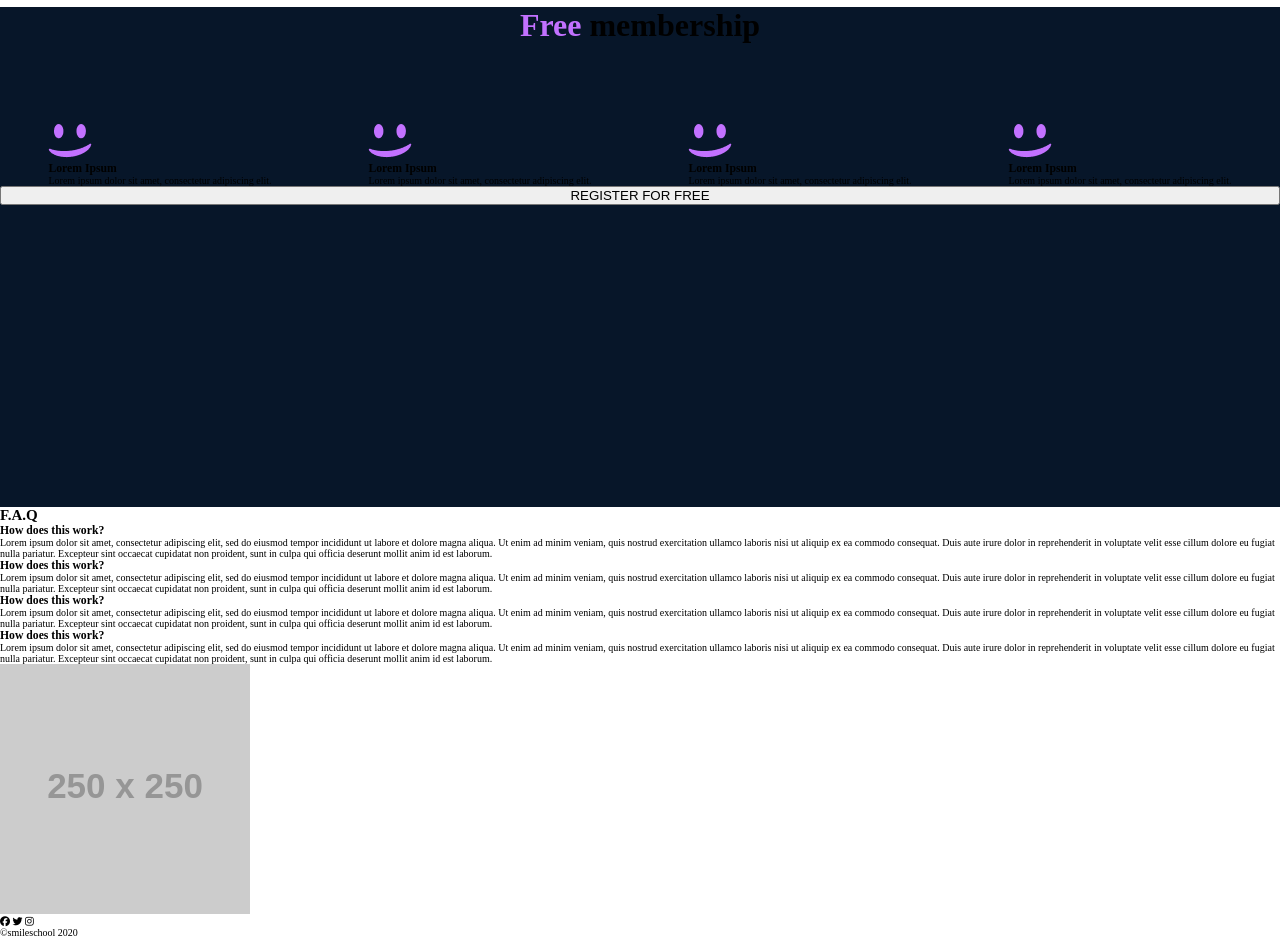
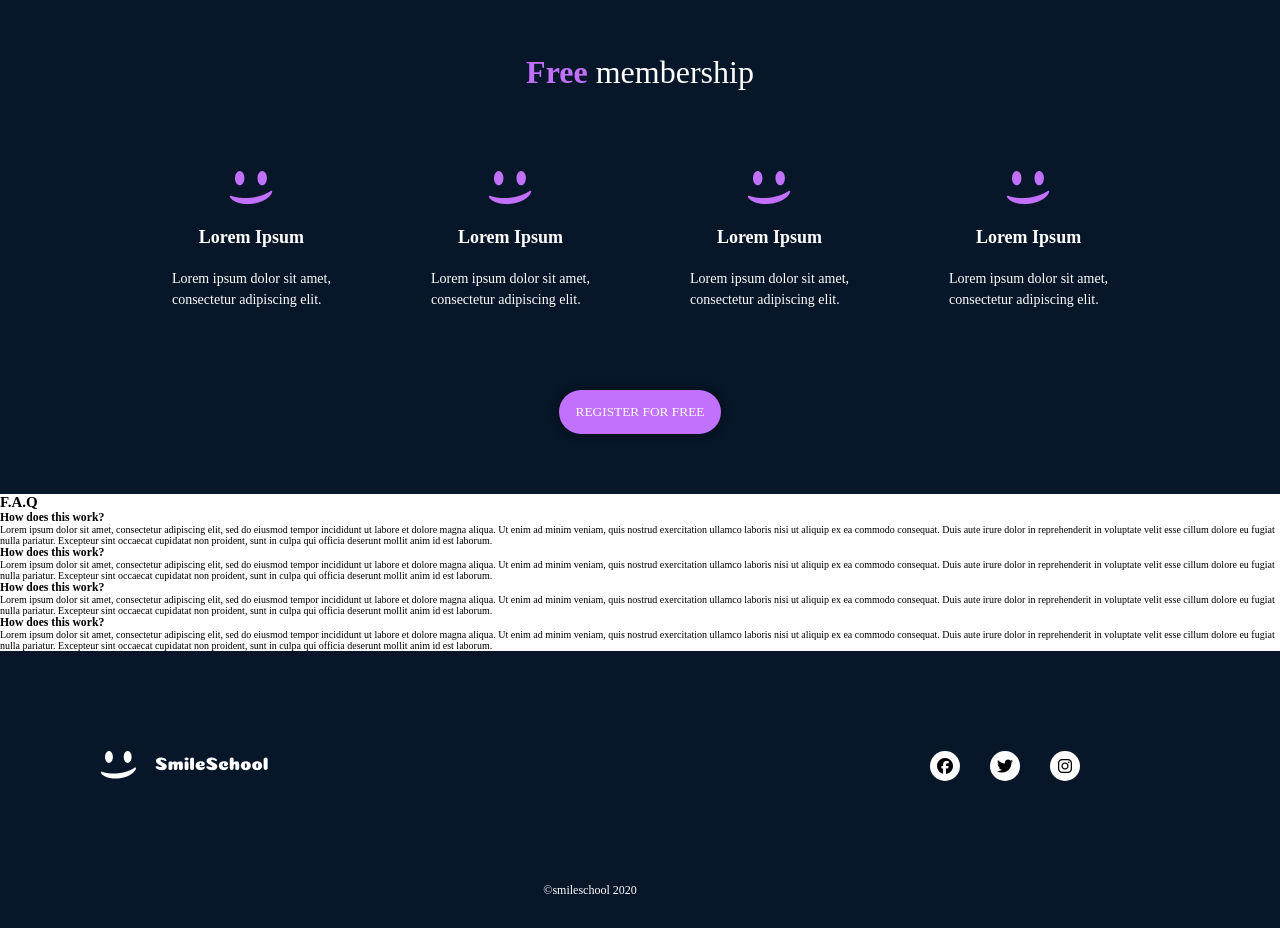
Before and after one commit to JohnKelvin-M/alx_html_css, a plain HTML site: page css_advanced/index.html in a window 1280 px wide. Shown: the part 2100-3038 px from the top of the page. Drawn offline with Linux system fonts and the light colour scheme; placeholder pictures from the web are drawn by us.

Commit message:
add more sections

```diff
--- a/css_advanced/index.html
+++ b/css_advanced/index.html
@@ -88,7 +88,9 @@
         <h2 class="tutorial_heading">Most <span>popular</span> tutorials</h2>
         <div class="tutorial_videos">
           <div class="tutorial_video">
-            <img src="/css_advanced/images/9.png" alt="" />
+            <div class="tutorial_vid">
+              <img src="/css_advanced/images/9.png" alt="" />
+            </div>
             <h3>Diagonal Smile</h3>
             <p>
               Lorem ipsum dolor sit amet, consect adipiscing elit, sed do
@@ -111,7 +113,9 @@
             </div>
           </div>
           <div class="tutorial_video">
-            <img src="/css_advanced/images/6.png" alt="" />
+            <div class="tutorial_vid">
+              <img src="/css_advanced/images/6.png" alt="" />
+            </div>
             <h3>Happy Smile</h3>
             <p>
               Lorem ipsum dolor sit amet, consect adipiscing elit, sed do
@@ -134,7 +138,9 @@
             </div>
           </div>
           <div class="tutorial_video">
-            <img src="/css_advanced/images/8.png" alt="" />
+            <div class="tutorial_vid">
+              <img src="/css_advanced/images/8.png" alt="" />
+            </div>
             <h3>Natural Smile</h3>
             <p>
               Lorem ipsum dolor sit amet, consect adipiscing elit, sed do
@@ -157,7 +163,9 @@
             </div>
           </div>
           <div class="tutorial_video">
-            <img src="/css_advanced/images/7.png" alt="" />
+            <div class="tutorial_vid">
+              <img src="/css_advanced/images/7.png" alt="" />
+            </div>
             <h3>Sad Smile</h3>
             <p>
               Lorem ipsum dolor sit amet, consect adipiscing elit, sed do
@@ -187,25 +195,33 @@
           <div class="package">
             <img src="/css_advanced/images/smile.png" alt="" />
             <h3>Lorem Ipsum</h3>
-            <p>Lorem ipsum dolor sit amet, consectetur adipiscing elit.</p>
+            <p>
+              Lorem ipsum dolor sit amet, <br />consectetur adipiscing elit.
+            </p>
           </div>
           <div class="package">
             <img src="/css_advanced/images/smile.png" alt="" />
             <h3>Lorem Ipsum</h3>
-            <p>Lorem ipsum dolor sit amet, consectetur adipiscing elit.</p>
+            <p>
+              Lorem ipsum dolor sit amet, <br />consectetur adipiscing elit.
+            </p>
           </div>
           <div class="package">
             <img src="/css_advanced/images/smile.png" alt="" />
             <h3>Lorem Ipsum</h3>
-            <p>Lorem ipsum dolor sit amet, consectetur adipiscing elit.</p>
+            <p>
+              Lorem ipsum dolor sit amet, <br />consectetur adipiscing elit.
+            </p>
           </div>
           <div class="package">
             <img src="/css_advanced/images/smile.png" alt="" />
             <h3>Lorem Ipsum</h3>
-            <p>Lorem ipsum dolor sit amet, consectetur adipiscing elit.</p>
+            <p>
+              Lorem ipsum dolor sit amet, <br />consectetur adipiscing elit.
+            </p>
           </div>
         </div>
-        <button>REGISTER FOR FREE</button>
+        <button class="btn btn-membership">REGISTER FOR FREE</button>
       </section>
       <section>
         <h2>F.A.Q</h2>
@@ -267,13 +283,19 @@
       </section>
     </main>
     <footer>
-      <section>
-        <div>
-          <img src="https://fakeimg.pl/250x250?text=Sample+Logo" alt="logo" />
-          <div>
-            <i class="fa-brands fa-facebook"></i>
-            <i class="fa-brands fa-twitter"></i>
-            <i class="fa-brands fa-instagram"></i>
+      <section class="footer">
+        <div class="footer_nav">
+          <div><img src="/css_advanced/images/logo.png" alt="logo" /></div>
+          <div class="socials">
+            <div class="social">
+              <i class="fa-brands fa-facebook social-icon"></i>
+            </div>
+            <div class="social">
+              <i class="fa-brands fa-twitter social-icon"></i>
+            </div>
+            <div class="social">
+              <i class="fa-brands fa-instagram social-icon"></i>
+            </div>
           </div>
         </div>
         <p>©smileschool 2020</p>
--- a/css_advanced/styles.css
+++ b/css_advanced/styles.css
@@ -96,7 +96,7 @@ header {
   margin-right: 3rem;
 }
 
-.btn-hero {
+.btn {
   width: 16.2rem;
   height: 4.4rem;
   color: #fff;
@@ -105,6 +105,10 @@ header {
   border-radius: 150px;
   box-shadow: 0 0 10px rgba(0, 0, 0, 0.5);
   font-family: Source Sans Pro;
+}
+
+.btn-hero {
+  box-shadow: 0 0 10px rgba(0, 0, 0, 0.5);
 }
 
 .hero_body {
@@ -137,7 +141,6 @@ header {
   display: flex;
   flex-direction: column;
   align-items: center;
-  font-family: Source Sans Pro;
   color: #fff;
 }
 .profile_bio img {
@@ -167,7 +170,7 @@ header {
 .testimonial {
   display: flex;
   margin: auto;
-  gap: 2rem;
+  gap: 5rem;
   font-family: Source Sans Pro;
   font-size: 2.2rem;
   color: #fff;
@@ -184,11 +187,10 @@ header {
 
 /* TUTORIALS */
 .section-tutorials {
-  padding: 10rem 5rem;
+  padding: 10rem 10rem;
   display: flex;
   flex-direction: column;
   justify-content: center;
-  font-family: Source Sans Pro;
 }
 
 .tutorial_heading {
@@ -214,17 +216,16 @@ header {
   flex-direction: column;
 }
 
-.tutorial_video img {
+.tutorial_vid {
   margin-bottom: 1rem;
   position: relative;
 }
-
-.tutorial_video img::after {
+.tutorial_vid::after {
   content: url(/css_advanced/images/play.png);
   position: absolute;
   top: 50%;
   left: 50%;
-  transform: translate(-50, -50);
+  transform: translate(-50%, -50%);
 }
 
 .tutorial_video h3 {
@@ -245,6 +246,7 @@ header {
   gap: 2rem;
   align-items: center;
   color: #c271ff;
+  margin-bottom: 1rem;
 }
 
 .publisher img {
@@ -257,22 +259,31 @@ header {
   justify-content: space-between;
 }
 
+.rating img {
+  height: 16px;
+}
+
 .rating p {
   color: #c271ff;
 }
 
 /* MEMBERSHIP */
 .section-membership {
+  color: #fff;
   height: 50rem;
   display: flex;
   flex-direction: column;
   background-color: #071629;
+  justify-content: center;
+  align-items: center;
+  /* padding: 8rem 12rem 5rem 12rem; */
 }
 
 .membership_heading {
   font-size: 3.2rem;
   text-align: center;
   margin-bottom: 8rem;
+  font-weight: 300;
 }
 
 .membership_heading span {
@@ -283,4 +294,80 @@ header {
 .packages {
   display: flex;
   justify-content: space-around;
+  margin-bottom: 8rem;
+  gap: 10rem;
 }
+
+.package {
+  display: flex;
+  flex-direction: column;
+  justify-content: center;
+  align-items: center;
+  gap: 2rem;
+}
+
+.package h3 {
+  font-size: 1.8rem;
+  font-weight: 600;
+}
+
+.package p {
+  font-size: 1.4rem;
+  line-height: 1.5;
+}
+
+.btn-membership {
+  text-align: center;
+}
+
+/* FAQS */
+
+/* FOOTER */
+footer {
+  background-color: #071629;
+  /* height: 24.9rem; */
+  padding: 10rem 20rem 3rem 10rem;
+}
+
+.footer {
+  display: flex;
+  flex-direction: column;
+  justify-content: space-between;
+  text-align: center;
+}
+
+.footer_nav {
+  display: flex;
+  justify-content: space-between;
+  margin-bottom: 10rem;
+}
+
+.footer_nav + p {
+  color: #fff;
+  font-size: 1.2rem;
+}
+
+.footer_nav img {
+  margin-right: auto;
+}
+
+.socials {
+  display: flex;
+  gap: 3rem;
+}
+
+.social {
+  position: relative;
+  width: 30px;
+  height: 30px;
+  border-radius: 100%;
+  background-color: #fff;
+}
+
+.social-icon {
+  font-size: 16px;
+  position: absolute;
+  top: 50%;
+  left: 50%;
+  transform: translate(-50%, -50%);
+}
```
